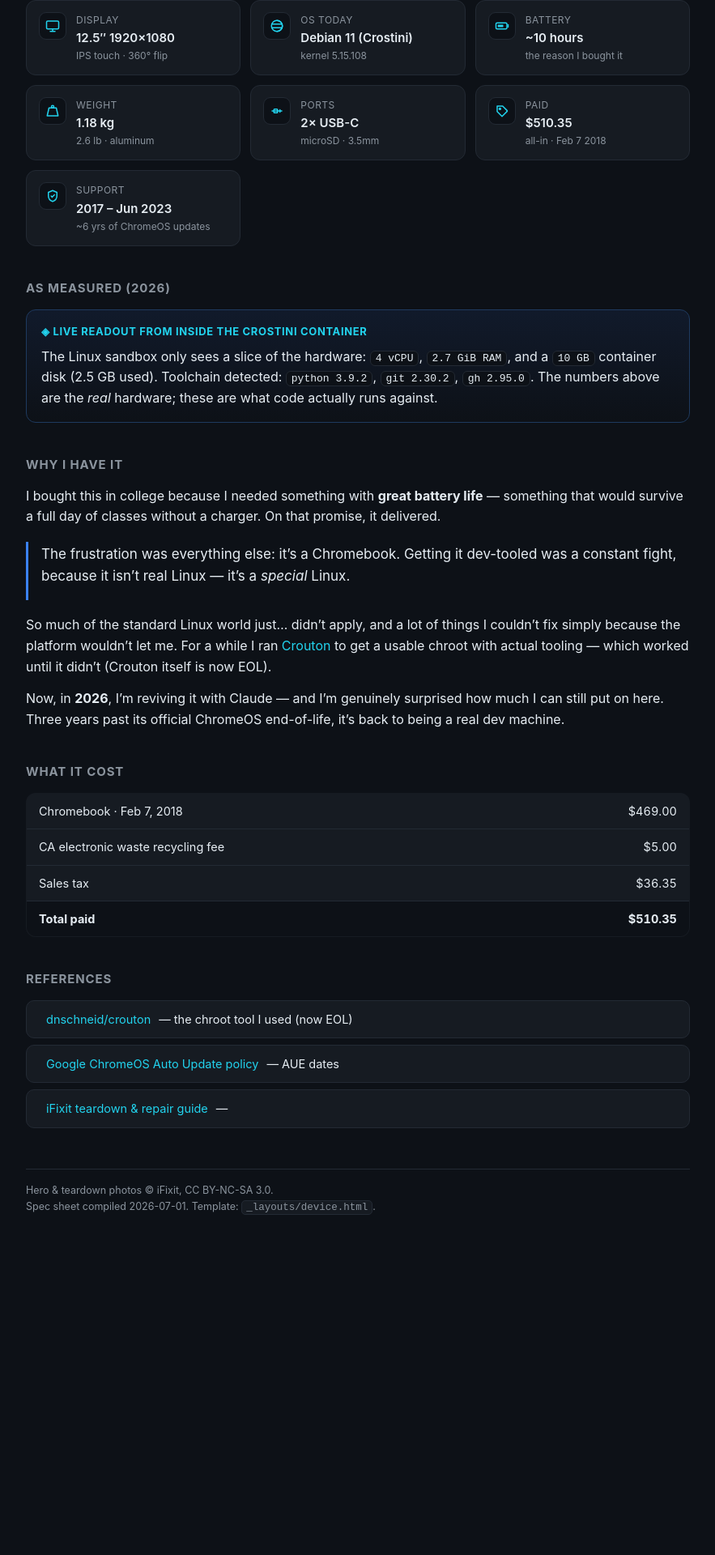
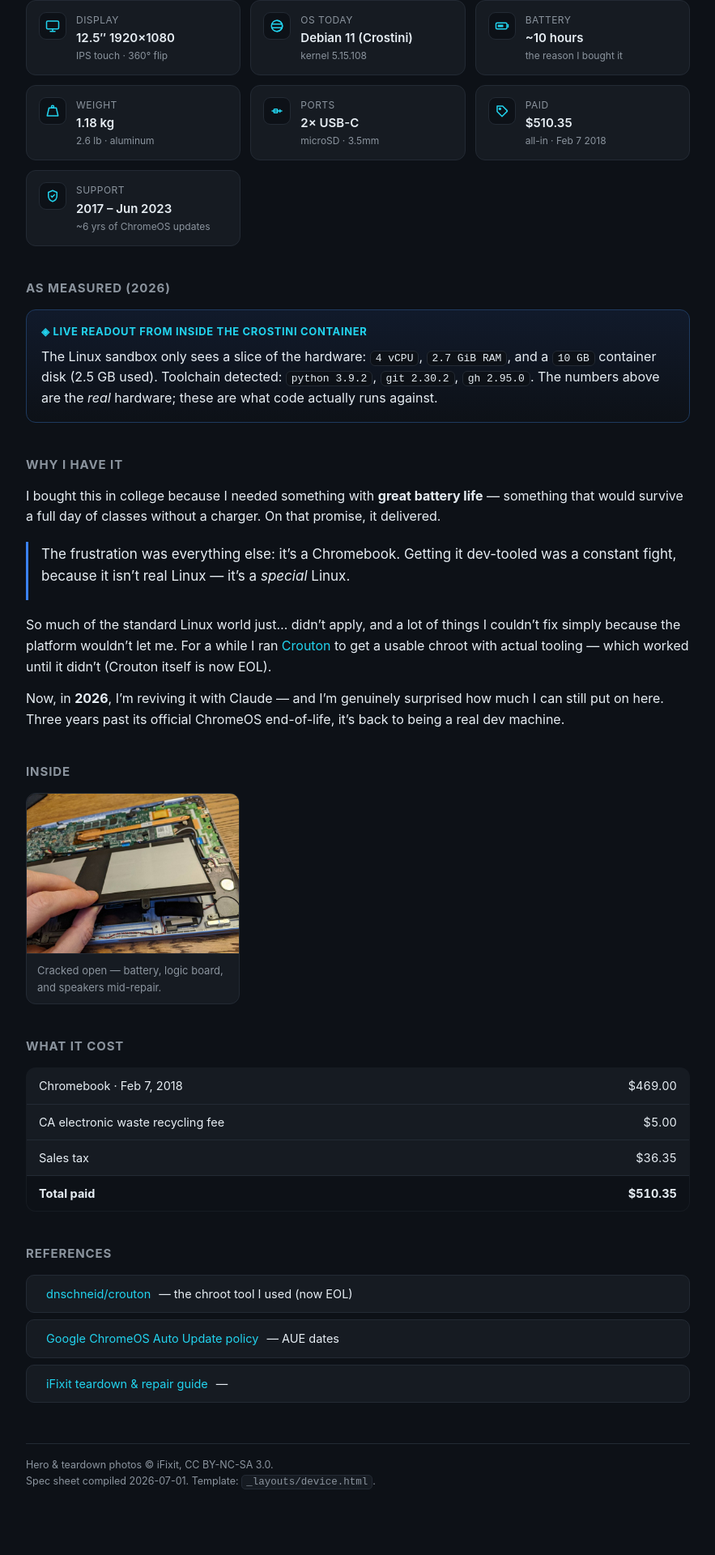
Before and after one commit to masautt/masautt.github.io, a Jekyll site: the page built from _devices/asus-c302.md, in a window 1280 px wide. Shown: the part 1074-2994 px from the top of the page at 81% size, without its empty margins (198-1081 px from the left). Built offline with Jekyll 4.4.1, drawn with Linux system fonts in a browser that asks for light colours; before the commit the page ends 2655 px from its top, so only the background shows below that.

Commit message:
Add reusable gallery section; show C302 teardown photo
Device layout now renders an optional front-matter 'gallery' (image +
caption) with its own styling. C302 gets its teardown shot under 'Inside'.

Co-Authored-By: Claude Opus 4.8 (1M context) <noreply@anthropic.com>

```diff
--- a/_devices/asus-c302.md
+++ b/_devices/asus-c302.md
@@ -36,6 +36,10 @@ measured: |
 
 story_title: Why I have it
 
+gallery_title: Inside
+gallery:
+  - { src: /assets/devices/asus-c302-teardown.jpg, caption: "Cracked open — battery, logic board, and speakers mid-repair.", alt: "ASUS C302 opened up showing the battery and logic board" }
+
 cost:
   items:
     - { label: "Chromebook · Feb 7, 2018", amount: "$469.00" }
--- a/_layouts/device.html
+++ b/_layouts/device.html
@@ -53,6 +53,18 @@ layout: default
 </div>
 {% endif %}
 
+{% if page.gallery %}
+<h2>{{ page.gallery_title | default: "Gallery" }}</h2>
+<div class="gallery">
+  {% for g in page.gallery %}
+  <figure>
+    <img src="{{ g.src | relative_url }}" alt="{{ g.alt | default: g.caption }}" loading="lazy">
+    {% if g.caption %}<figcaption>{{ g.caption }}</figcaption>{% endif %}
+  </figure>
+  {% endfor %}
+</div>
+{% endif %}
+
 {% if page.cost %}
 <h2>What it cost</h2>
 <table class="cost">
--- a/assets/css/site.css
+++ b/assets/css/site.css
@@ -72,6 +72,12 @@ h2{font-size:15px;letter-spacing:.06em;text-transform:uppercase;color:var(--mute
 .story blockquote{border-left:3px solid var(--accent);padding:2px 0 2px 16px;color:var(--ink);
   font-size:17px;margin:18px 0}
 
+/* gallery */
+.gallery{display:grid;grid-template-columns:repeat(auto-fill,minmax(260px,1fr));gap:14px}
+.gallery figure{margin:0;background:var(--card);border:1px solid var(--line);border-radius:12px;overflow:hidden}
+.gallery img{display:block;width:100%;height:auto}
+.gallery figcaption{padding:10px 13px;font-size:13px;color:var(--muted);border-top:1px solid var(--line)}
+
 /* cost table */
 table.cost{width:100%;border-collapse:collapse;background:var(--card);border:1px solid var(--line);
   border-radius:12px;overflow:hidden}
```
